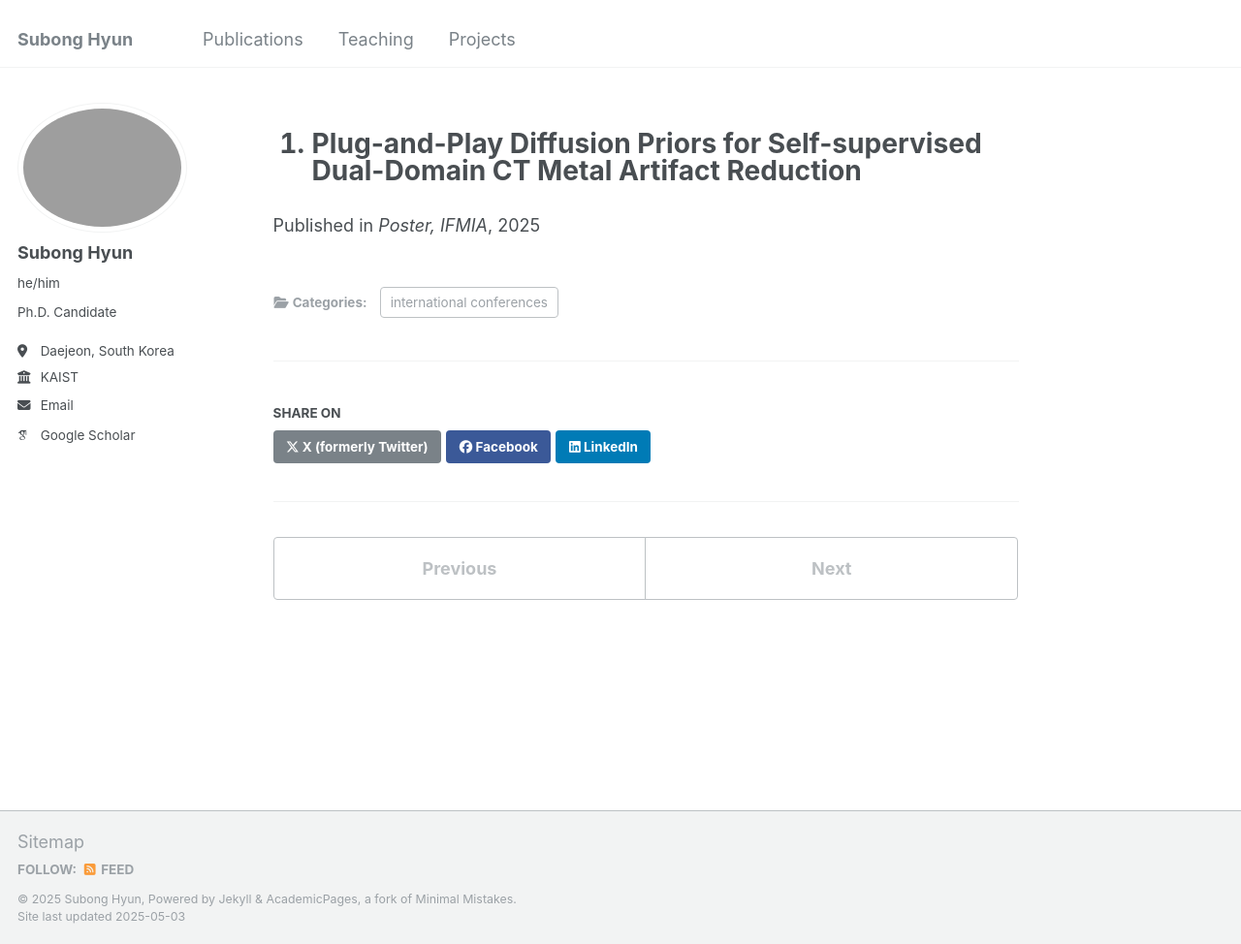
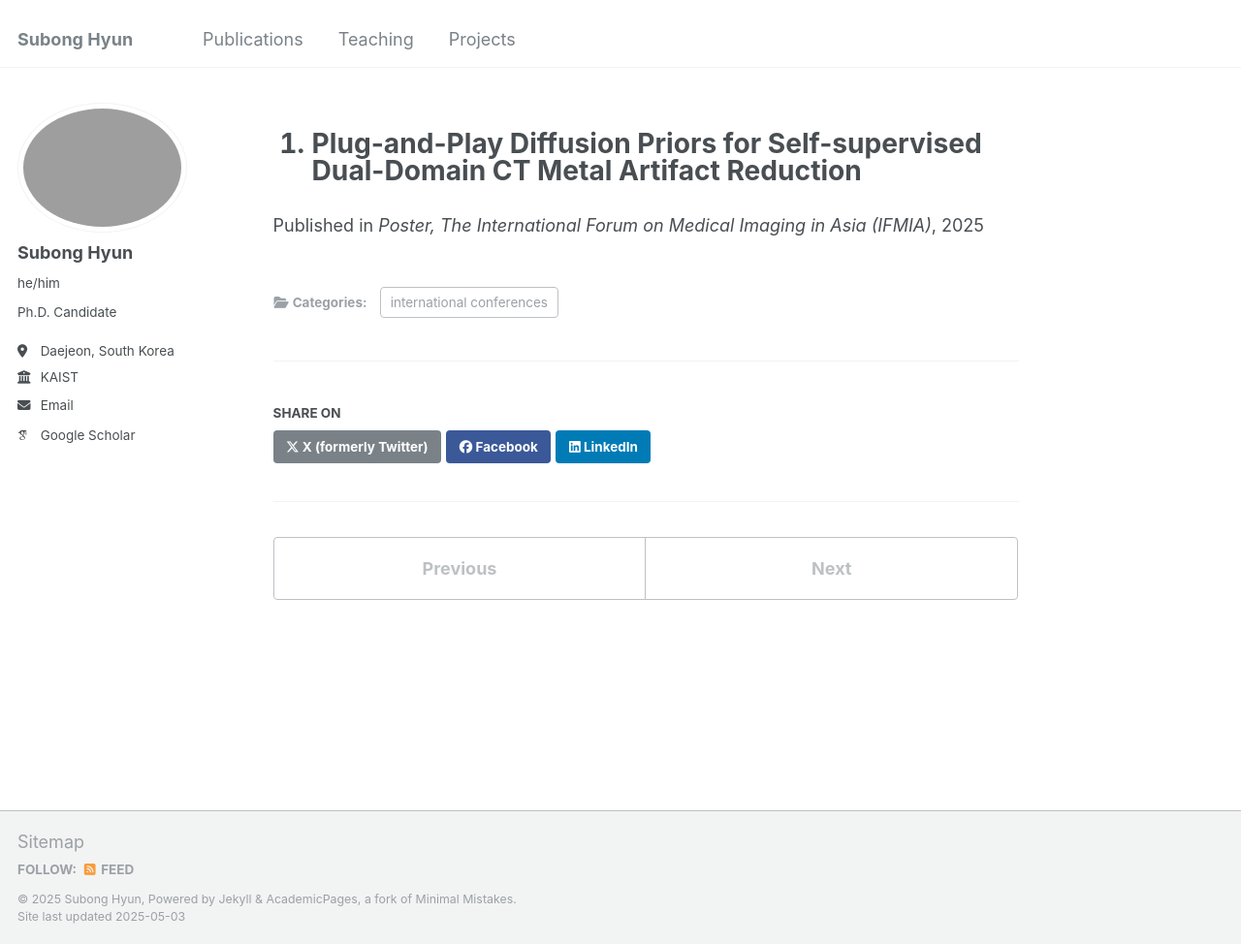
Before and after one commit to SubongHyun/subonghyun.github.io, a Jekyll site: the page built from _publications/2025-03-20-Plug-and-Play Diffusion Priors for Self-supervised Dual-Domain CT Metal Artifact Reduction.md, in a window 1280 px wide and 974 px high. Shown: the whole window at 97% size. Built offline with Jekyll 4.4.1, drawn with Linux system fonts in a browser that asks for light colours; some web fonts are replaced.

Commit message:
Update 2025-03-20-Plug-and-Play Diffusion Priors for Self-supervised Dual-Domain CT Metal Artifact Reduction.md

```diff
--- a/_publications/2025-03-20-Plug-and-Play Diffusion Priors for Self-supervised Dual-Domain CT Metal Artifact Reduction.md
+++ b/_publications/2025-03-20-Plug-and-Play Diffusion Priors for Self-supervised Dual-Domain CT Metal Artifact Reduction.md
@@ -6,5 +6,5 @@ permalink: /presentations/2025-03-20-Evaluation
 authors: '**Subong Hyun**, Da-in Choi, Sungho Yun, Seoyoung Lee, Seungryong Cho'
 excerpt: ''
 date: 2025-03-20
-venue: 'Poster, IFMIA'
+venue: 'Poster, The International Forum on Medical Imaging in Asia (IFMIA)'
 ---
```
